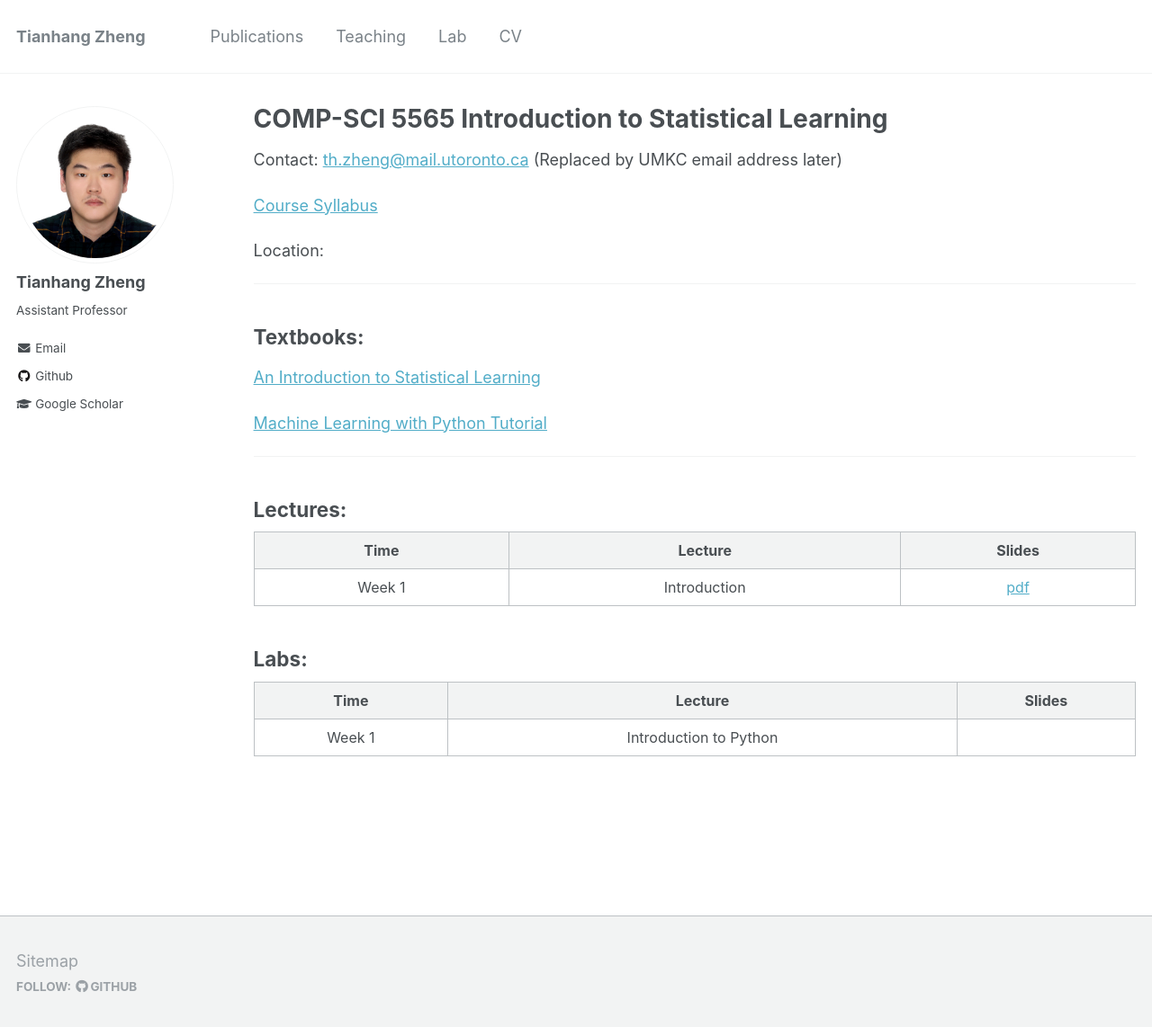
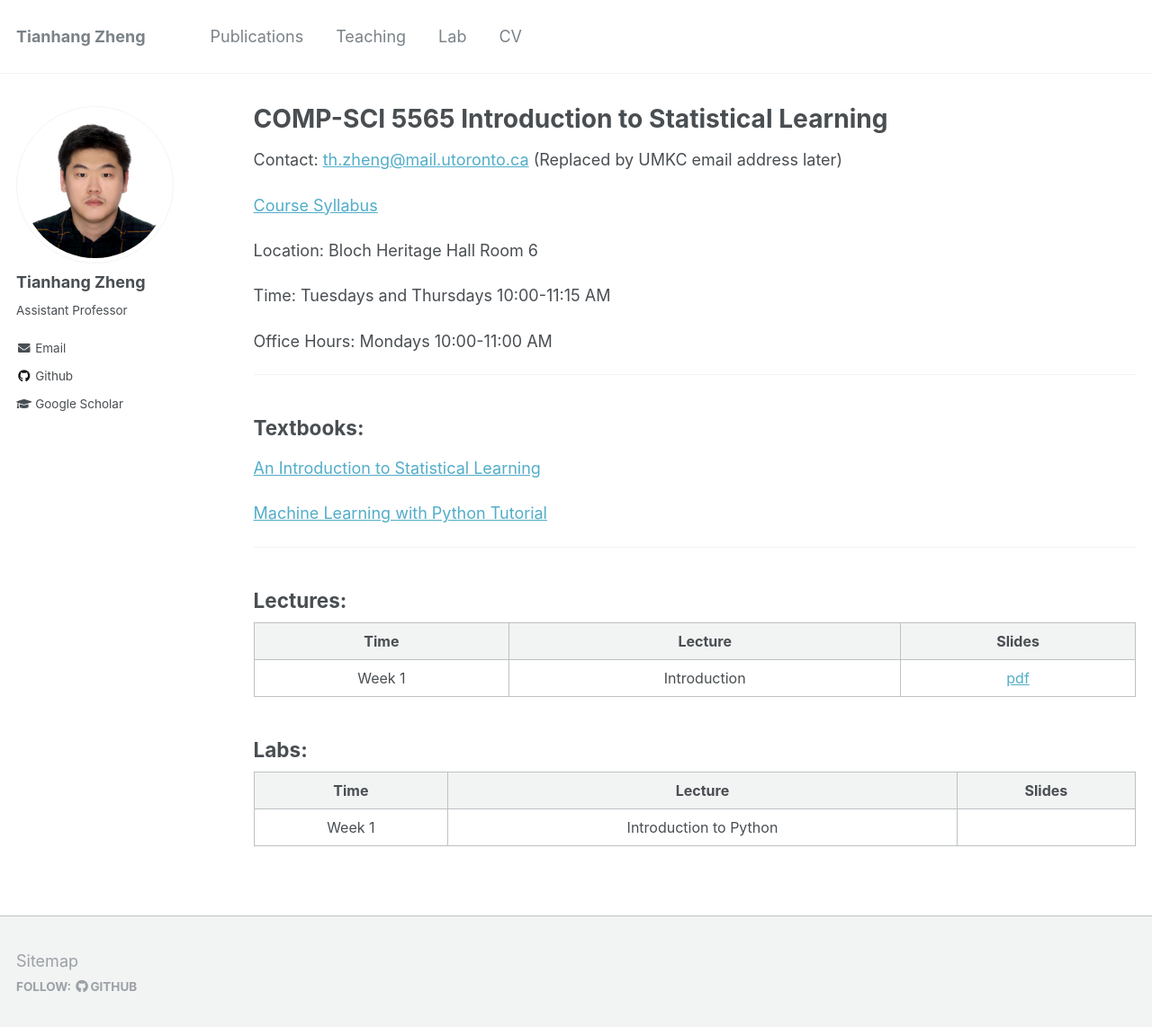
Before and after one commit to tianzheng4/tianzheng4.github.io, a Jekyll site: the page built from _umkc-teaching/2023-fall-teaching-1.md, in a window 1280 px wide and 1155 px high. Shown: the top 1142 px of the window at 90% size. Built offline with Jekyll 4.4.1, drawn with Linux system fonts in a browser that asks for light colours.

Commit message:
Update 2023-fall-teaching-1.md

```diff
--- a/_umkc-teaching/2023-fall-teaching-1.md
+++ b/_umkc-teaching/2023-fall-teaching-1.md
@@ -17,7 +17,11 @@ Contact: [th.zheng@mail.utoronto.ca](mailto:th.zheng@mail.utoronto.ca) (Replaced
 
 [Course Syllabus](/umkc-teaching/Fall_23_Comp-Sci_5565_Tianhang.pdf)
 
-Location:
+Location: Bloch Heritage Hall Room 6
+
+Time: Tuesdays and Thursdays 10:00-11:15 AM
+
+Office Hours: Mondays 10:00-11:00 AM
 
 ---
 ## Textbooks:
```
